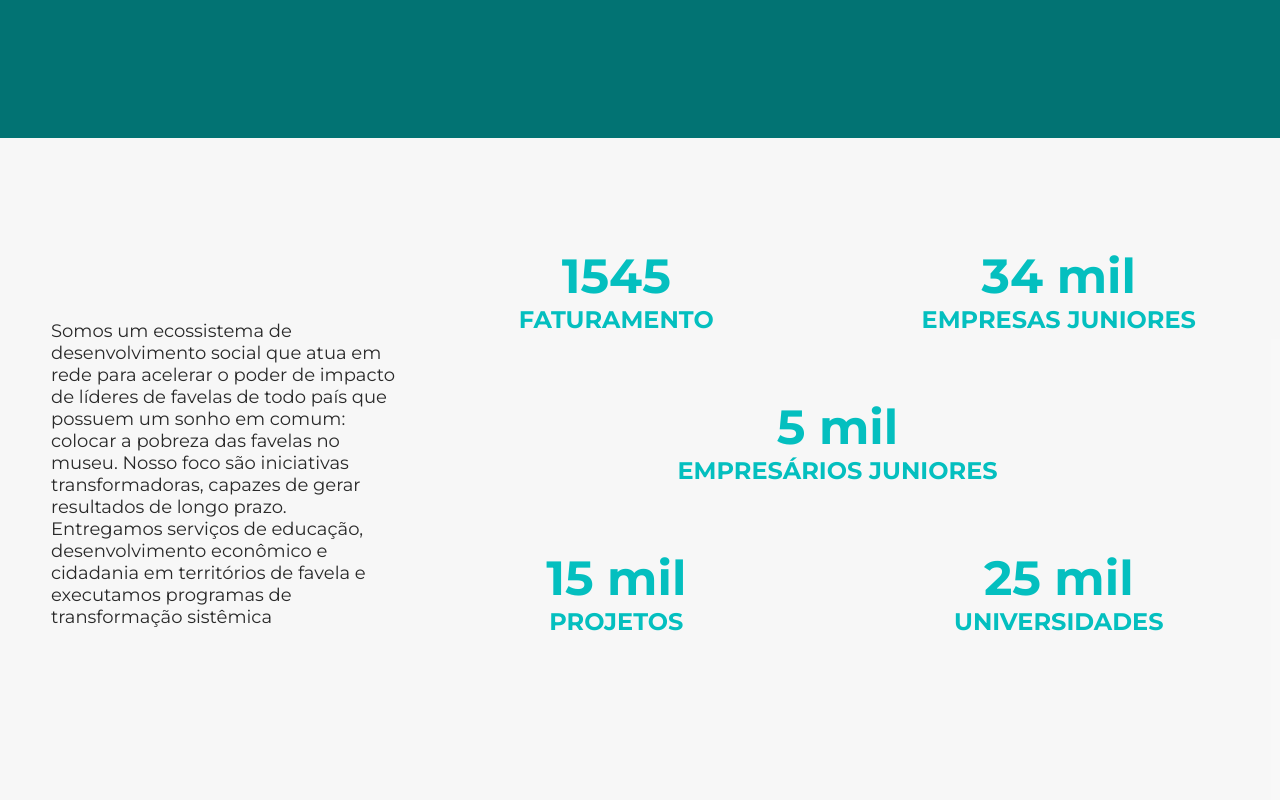
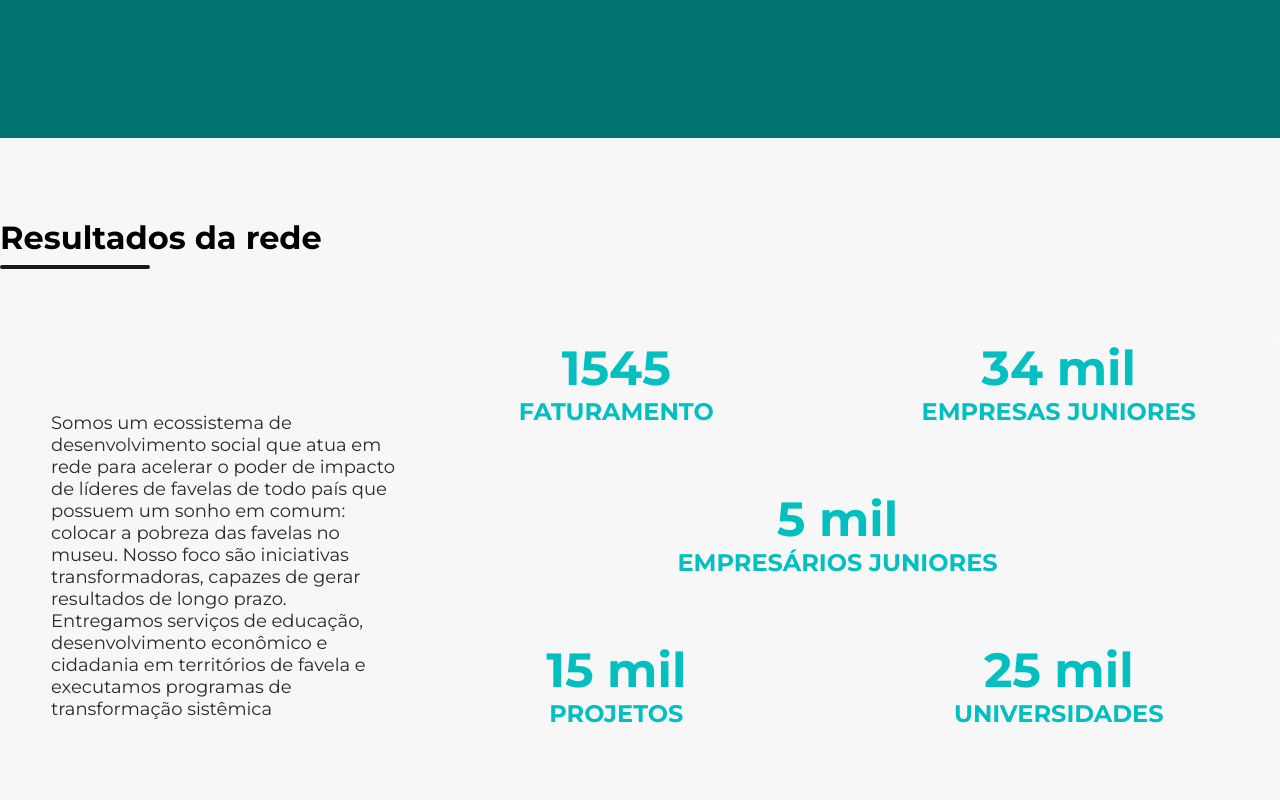
Before and after one commit to citi-onboarding/ecossistema-ejs, a React (Create React App) app in the folder client/: page / in a window 1280 px wide. Shown: the part 1440-2240 px from the top of the page. Built offline with nearby package versions, Linux system fonts and the light colour scheme.

Commit message:
fix(fix/react-design-fixes): Underlined Title margin and width fixes

```diff
--- a/client/src/Components/UnderlineTitle/UnderlineTitle.css
+++ b/client/src/Components/UnderlineTitle/UnderlineTitle.css
@@ -1,7 +1,9 @@
 .underline-title {
     display: flex;
     flex-direction: column;
-    margin-top: 80px;
+    padding-top: 80px;
+    max-width: 1340px;
+    margin: auto;
 }
 
 .underline-title .line {
--- a/client/src/Views/Partners/Partners.css
+++ b/client/src/Views/Partners/Partners.css
@@ -27,7 +27,6 @@
 }
 
 .PartnersGrid {
-    padding-top: 105px;
     display: grid;
     grid-template-columns: 25% 25% 25% 25%;
     grid-template-rows: 33% 33% 33%;
--- a/client/src/Views/Results/Results.css
+++ b/client/src/Views/Results/Results.css
@@ -6,7 +6,6 @@
 }
 
 .results-content {
-    padding-top: 109px;
     display: flex;
     margin: auto;
 }
--- a/client/src/Views/Results/Results.jsx
+++ b/client/src/Views/Results/Results.jsx
@@ -3,12 +3,14 @@ import './Results.css'
 
 import {
     ResultsData,
+    UnderlineTitle,
 } from '../../Components';
 
 function Results() {
     return (
         <div className="results-div">
             <div className="max-width">
+                <UnderlineTitle title="Resultados da rede"/>
                 <div className="results-content">
                     <div className="results-text">
                         <p>Somos um ecossistema de desenvolvimento social que atua em rede para acelerar o poder de impacto de líderes de favelas de todo país que possuem um sonho em comum: colocar a pobreza das favelas no museu. Nosso foco são iniciativas transformadoras, capazes de gerar resultados de longo prazo. Entregamos serviços de educação, desenvolvimento econômico e cidadania em territórios de favela e executamos programas de transformação sistêmica</p>
```
